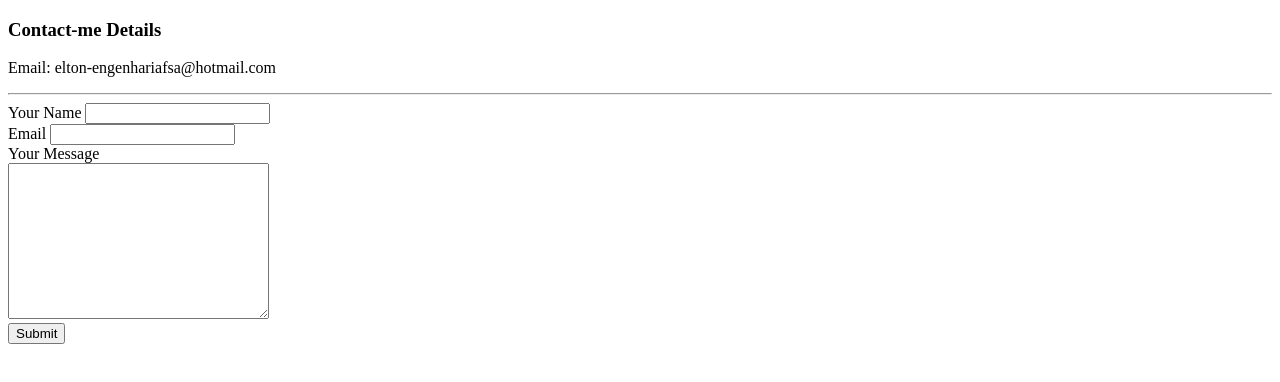
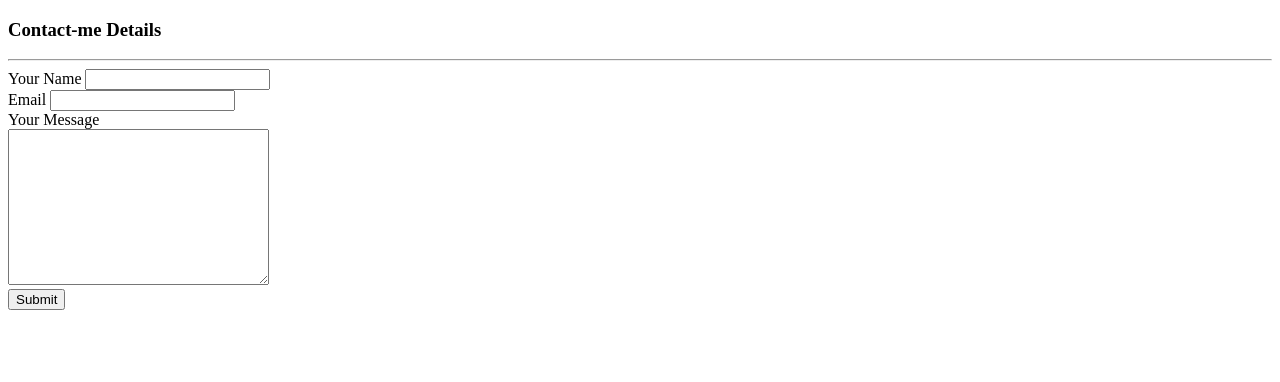
Before and after one commit to eoliveiraBr/cv, a plain HTML site: page contact.html in a window 1280 px wide. Drawn offline with Linux system fonts and the light colour scheme.

Commit message:
Update contact.html

```diff
--- a/contact.html
+++ b/contact.html
@@ -11,10 +11,8 @@
   </head>
   <body>
     <h3>Contact-me Details</h3>
-    <p>Email: elton-engenhariafsa@hotmail.com</p>
     <hr>
-    <!-- Metodo post tranfere o conteudo dos campos para o email a ser enviado-->
-    <form action="mailto:eoliveiraeng83@gmail.com" method="post" enctype="text/plain">
+    <form action="mailto:elton-engenhariafsa@hotmail.com" method="post" enctype="text/plain">
       <label>Your Name </label>
       <input type="text" name="yourName"><br>
       <label>Email</label>
```
